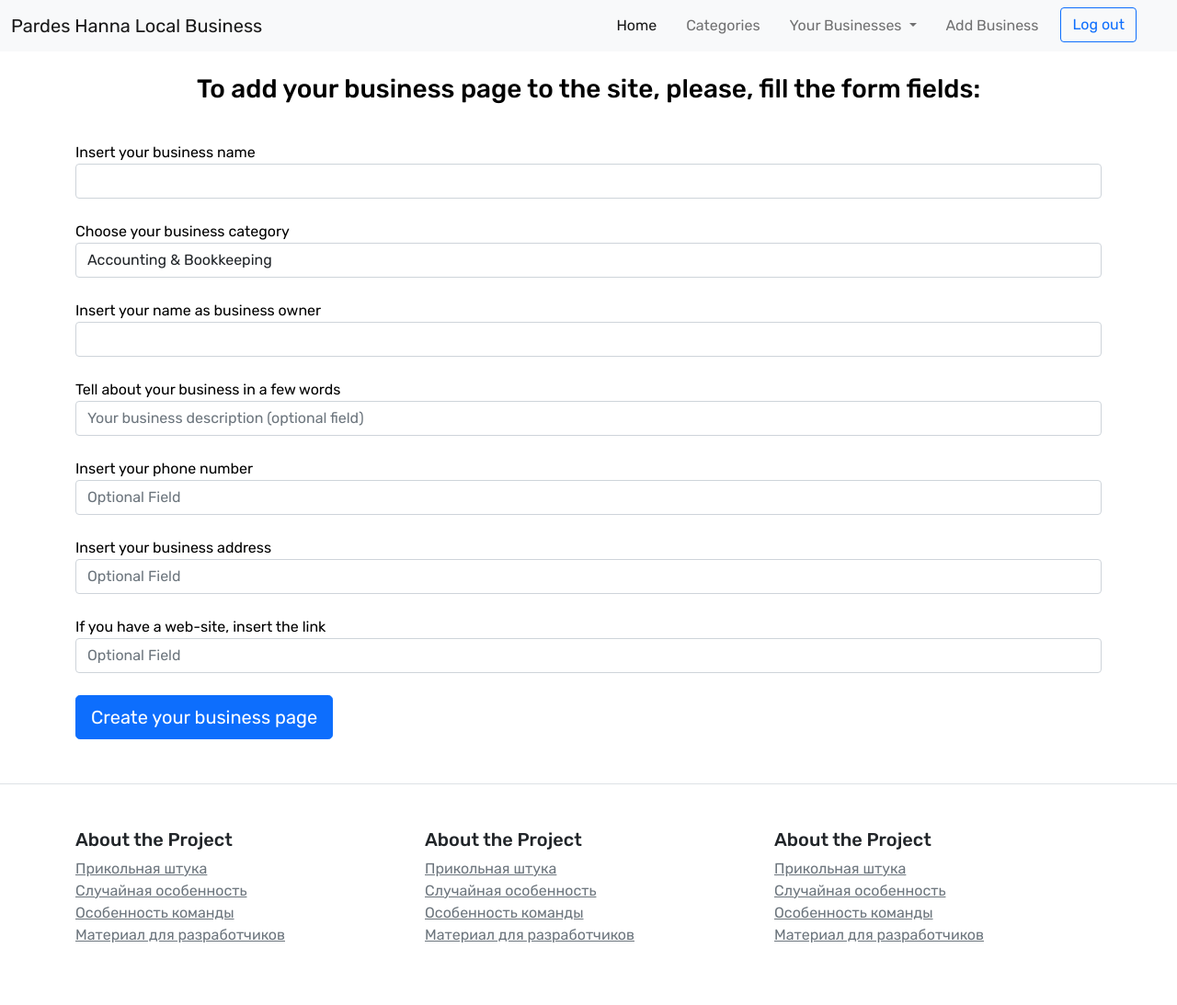
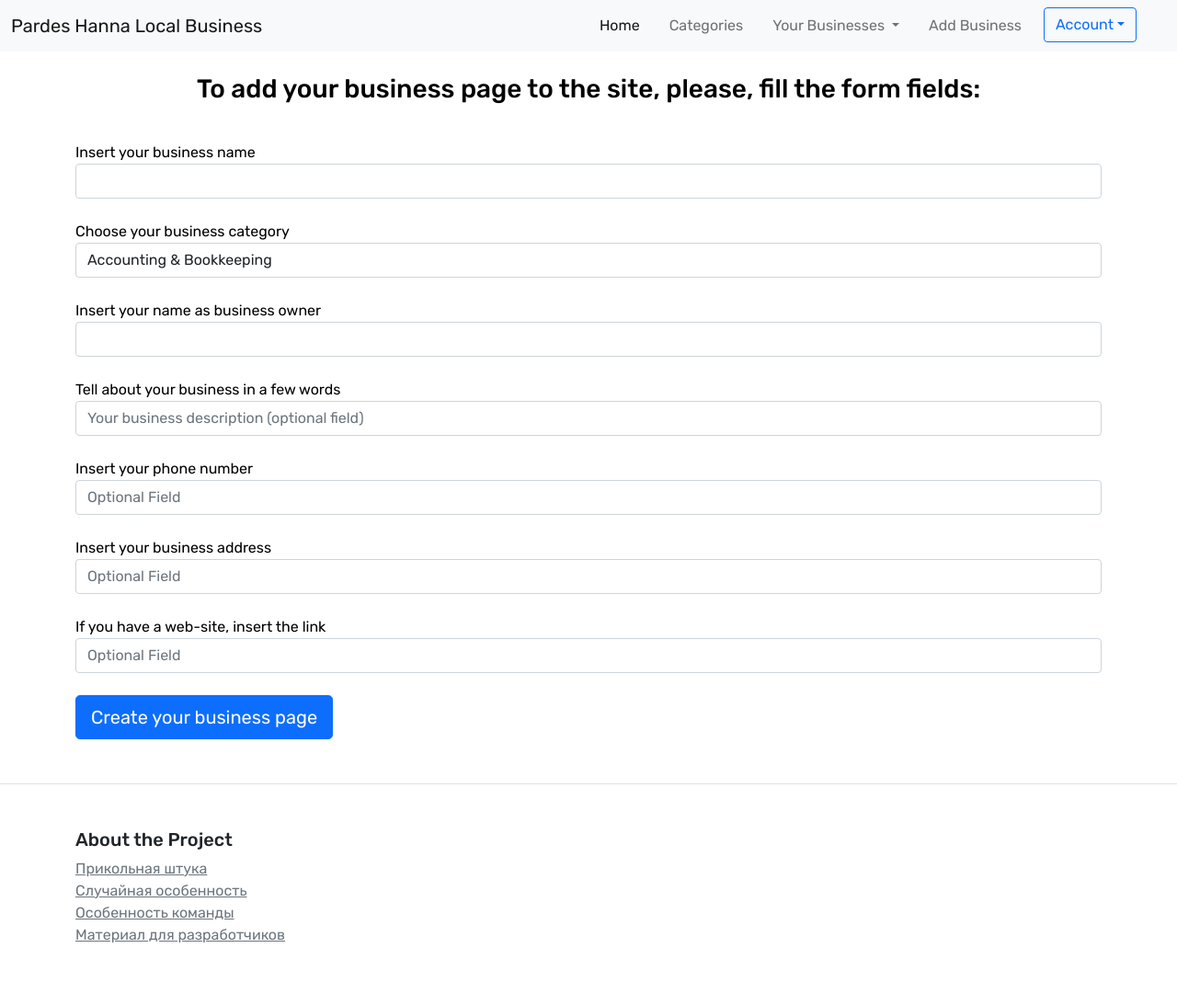
Before and after one commit to snenasheva/community, a Flask app: page /business/business in a window 1280 px wide. Shown: the whole page at 92% size. Run offline with Flask 3, Linux system fonts and the light colour scheme; a user stored in the database is signed in; some libraries are stand-ins or nearby versions.

Commit message:
Create Account Section Dropdown element with Log Out and Delete Account functionality

```diff
--- a/com/templates/base2.html
+++ b/com/templates/base2.html
@@ -32,29 +33,40 @@
                 </li>
                 {% if current_user.items %}
                   <li class="nav-item dropdown me-3">
-                    <a class="nav-link dropdown-toggle" href="{{ url_for ('main.drop') }}" id="navbarDropdown" role="button" data-bs-toggle="dropdown" aria-expanded="false">
+                    <a class="nav-link dropdown-toggle" href="{{ url_for('main.drop') }}" id="navbarDropdown" role="button" data-bs-toggle="dropdown" aria-expanded="false">
                       Your Businesses
                     </a>
                     <ul class="dropdown-menu" aria-labelledby="navbarDropdown">
                       {% for item in current_user.items %}
                         <li>
-                          <a class="dropdown-item" href="{{ url_for ('business.service', url=item.url_friendly_name) }}">{{item.name}}</a>
+                          <a class="dropdown-item" href="{{ url_for('business.service', url=item.url_friendly_name) }}">{{ item.name }}</a>
                         </li>
                       {% endfor %}
                     </ul>
                   </li>
                 {% endif %}
                 <li class="nav-item me-3">
-                  <a class="nav-link" href="{{ url_for ('business.business_page') }}">Add Business</a>
+                  <a class="nav-link" href="{{ url_for('business.business_page') }}">Add Business</a>
                 </li>
+                <li class="nav-item dropdown me-3">
+                    <a class="btn btn-outline-primary dropdown-toggle" href="{{ url_for ('auth.logout') }}" id="DropdownMenuButton" role="button" data-bs-toggle="dropdown" aria-expanded="false">
+                    Account</a>
+                <ul class="dropdown-menu" aria-labelledby="DropdownMenuButton">
                   <li class="nav-item me-3">
-                  <a class="btn btn-outline-primary" href="{{ url_for ('auth.logout') }}">Log out</a>
+                    <a class="btn btn-outline-primary ml-5" href="{{ url_for ('auth.logout') }}">Log out</a>
+                  </li>
+                  <li>
+                    <form action="{{ url_for ('auth.delete_account') }}" method="POST" style="display:inline;">
+                      <button type="submit" class="dropdown-item text-danger" onclick="return confirm('Are you sure you want to delete your account?');">Delete Account</button>
+                    </form>
+                  </li>
+                </ul>
                 </li>
               </ul>
             {% else %}
               <ul class="navbar-nav ms-auto">
                 <li class="nav-item me-3">
-                  <a class="nav-link" href="{{ url_for ('main.home_page') }}">Home</a>
+                  <a class="nav-link" href="{{ url_for('main.home_page') }}">Home</a>
                 </li>
                 <li class="nav-item me-3">
                   <a class="nav-link" href="{{ url_for('main.categories_page') }}">Categories</a>
@@ -164,28 +138,12 @@
               <li><a class="link-secondary" href="#">Материал для разработчиков</a></li>
             </ul>
           </div>
-          <div class="col-md-4">
-            <h5>About the Project</h5>
-            <ul class="list-unstyled text-small">
-              <li><a class="link-secondary" href="#">Прикольная штука</a></li>
-              <li><a class="link-secondary" href="#">Случайная особенность</a></li>
-              <li><a class="link-secondary" href="#">Особенность команды</a></li>
-              <li><a class="link-secondary" href="#">Материал для разработчиков</a></li>
-            </ul>
-          </div>
-          <div class="col-md-4">
-            <h5>About the Project</h5>
-            <ul class="list-unstyled text-small">
-              <li><a class="link-secondary" href="#">Прикольная штука</a></li>
-              <li><a class="link-secondary" href="#">Случайная особенность</a></li>
-              <li><a class="link-secondary" href="#">Особенность команды</a></li>
-              <li><a class="link-secondary" href="#">Материал для разработчиков</a></li>
-            </ul>
-          </div>
+          <!-- Repeat this structure for additional footer columns... -->
         </div>
       </div>
     </footer>
   </div>
+
   <script src="https://kit.fontawesome.com/6613cdf3fd.js" crossorigin="anonymous"></script>
   <script src="https://cdn.jsdelivr.net/npm/bootstrap@5.0.2/dist/js/bootstrap.bundle.min.js" integrity="sha384-MrcW6ZMFYlzcLA8Nl+NtUVF0sA7MsXsP1UyJoMp4YLEuNSfAP+JcXn/tWtIaxVXM" crossorigin="anonymous"></script>
 </body>
```
Also changed, not shown: other parts of com/templates/base2.html (+13 -50 lines), com/auth/routes.py (+10 -0 lines). Lines whose indentation alone changed are shown as unchanged.
